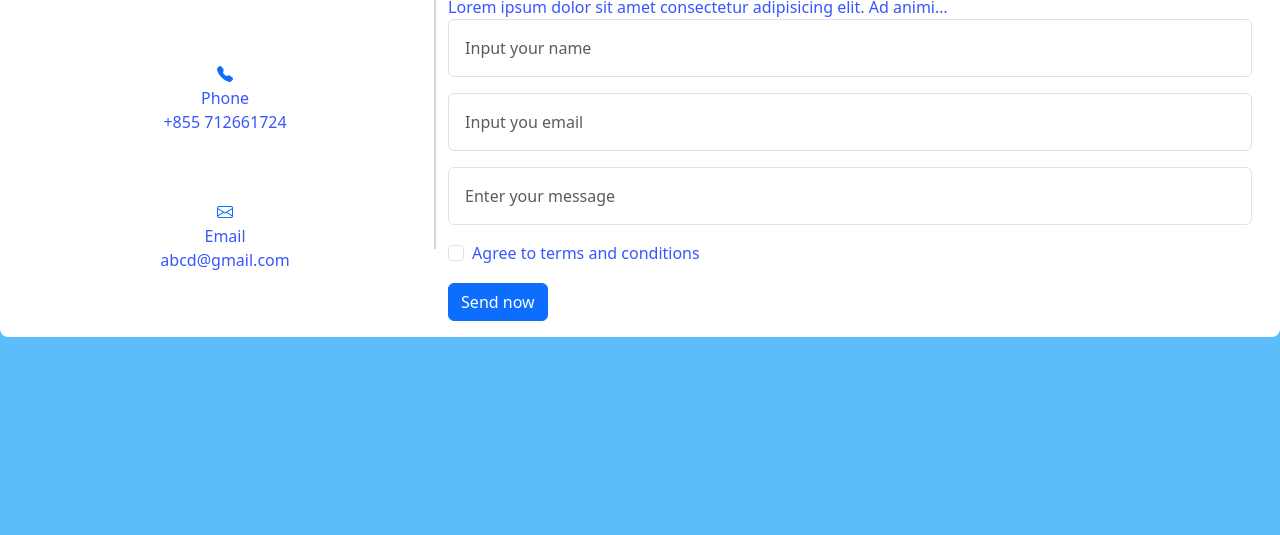
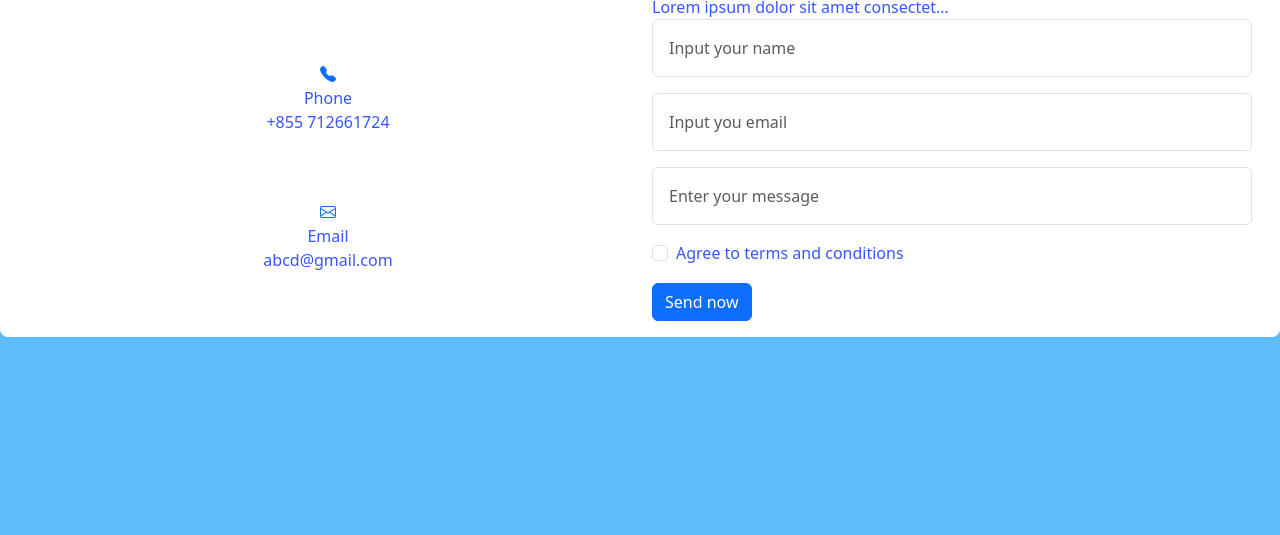
Before and after one commit to sambathCoding/contact-us-v01, a plain HTML site: page index.html in a window 1280 px wide. Shown: the part 265-800 px from the top of the page. Drawn offline with nearby package versions, Linux system fonts and the light colour scheme.

Commit message:
Update index.html

```diff
--- a/index.html
+++ b/index.html
@@ -17,8 +17,8 @@
     />
   </head>
   <body>
-    <div class="content rounded-3 bg-white p-3 d-flex">
-      <div class="container left-side d-grid gap-3 w-50">
+    <div class="content container-fluid rounded-3 bg-white p-3 d-sm-flex">
+      <div class="container left-side d-grid gap-3 ">
         <div class="contact01 align-items-center text-center">
           <a href="#"><i class="bi bi-geo"></i></a>
           <p>Phnom Penh</p>
@@ -34,12 +34,9 @@
           <p>abcd@gmail.com</p>
         </div>
       </div>
-      <span
-        style="border-left: 2px solid rgb(214, 214, 214); height: 300px"
-      ></span>
       <div class="container right-side">
         <h2>Send us a message</h2>
-        <p class="text-truncate" style="max-width: 500px">
+        <p class="text-truncate" style="max-width: 300px">
           Lorem ipsum dolor sit amet consectetur adipisicing elit. Ad animi ut
           sequi, dolorem officiis possimus, aliquid itaque rem aspernatur atque
           ipsum voluptatum vel id accusantium officia velit tenetur. Repellat,
```
